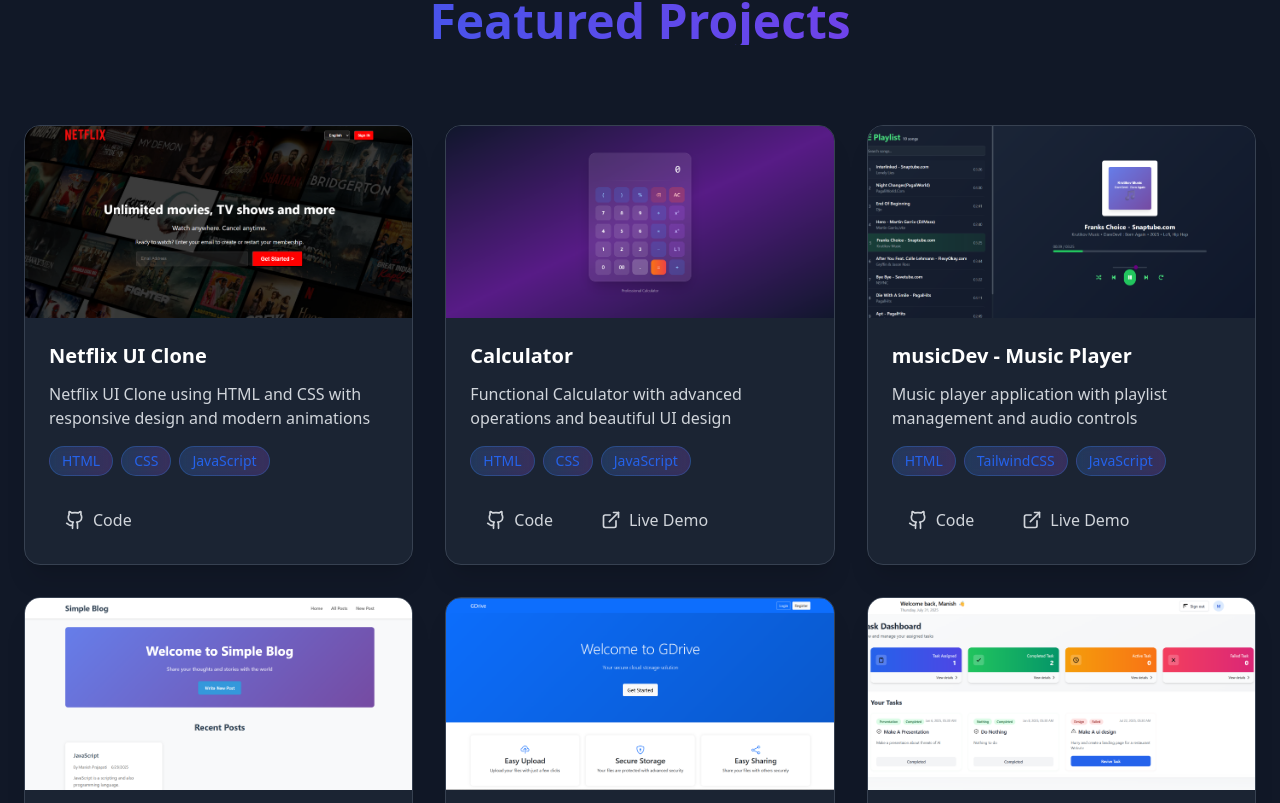
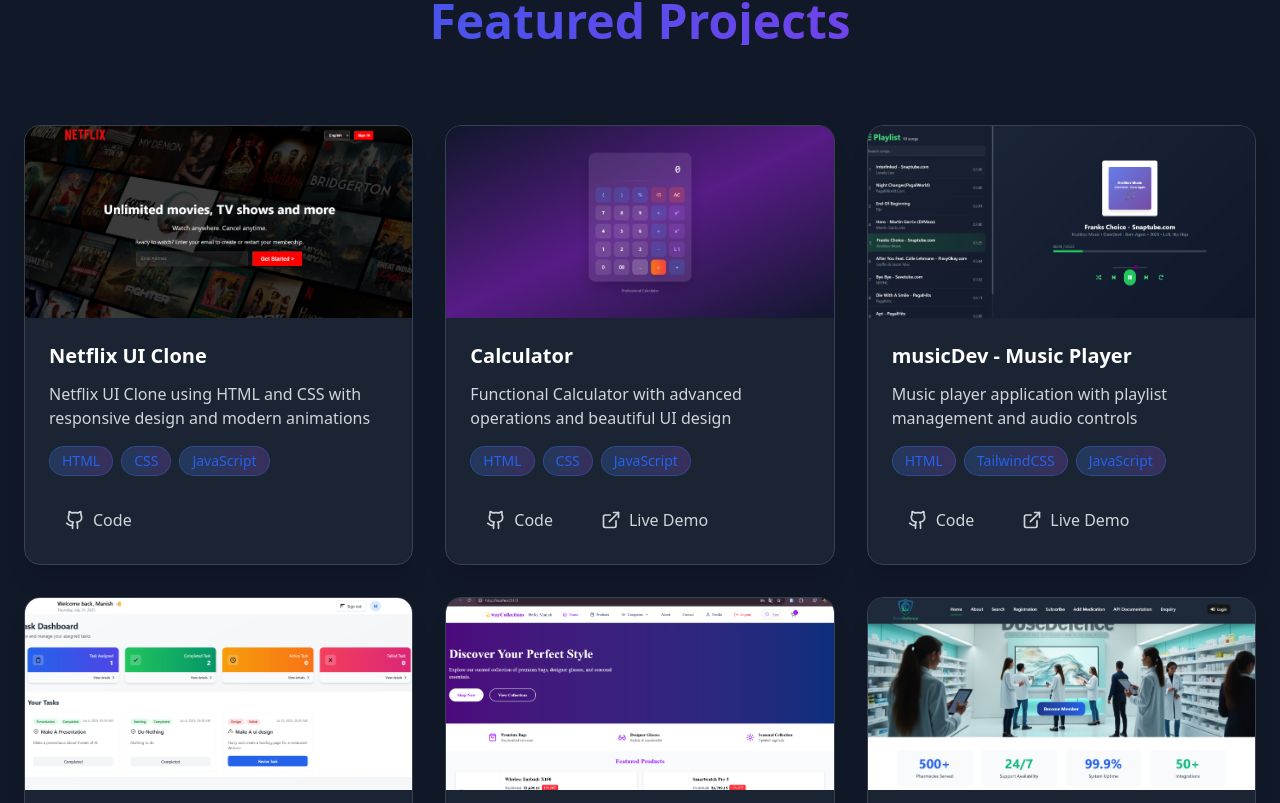
Before and after one commit to codewithmanish102003/Portfolio, a React (Vite) app: page / in a window 1280 px wide. Shown: the part 1577-2380 px from the top of the page. Built offline with nearby package versions, Linux system fonts and the light colour scheme.

Commit message:
projects update

```diff
--- a/src/App.tsx
+++ b/src/App.tsx
@@ -545,24 +545,24 @@
                 live: "https://musicdevplay.netlify.app/",
                 gradient: "from-pink-500 to-red-500"
               },
-              {
-                title: "Simple Blog",
-                description: "A feature-rich blog application with user authentication and content management",
-                image: "blogweb.png",
-                tech: ["NodeJS", "ExpressJS", "SQLite", "EJS", "TailwindCSS"],
-                github: "https://github.com/codewithmanish102003/BLog-Website",
-                live: "https://simple-blog-8dsc.onrender.com/",
-                gradient: "from-green-500 to-emerald-500"
-              },
-              {
-                title: "GDrive",
-                description: "Cloud storage solution for uploading, storing and downloading documents securely",
-                image: "gdrive.png",
-                tech: ["NodeJS", "ExpressJS", "EJS", "TailwindCSS"],
-                github: "https://github.com/codewithmanish102003/GDrive",
-                live: "https://gdrive-g9z9.onrender.com",
-                gradient: "from-purple-500 to-pink-500"
-              },
+              // {
+              //   title: "Simple Blog",
+              //   description: "A feature-rich blog application with user authentication and content management",
+              //   image: "blogweb.png",
+              //   tech: ["NodeJS", "ExpressJS", "SQLite", "EJS", "TailwindCSS"],
+              //   github: "https://github.com/codewithmanish102003/BLog-Website",
+              //   live: "https://simple-blog-8dsc.onrender.com/",
+              //   gradient: "from-green-500 to-emerald-500"
+              // },
+              // {
+              //   title: "GDrive",
+              //   description: "Cloud storage solution for uploading, storing and downloading documents securely",
+              //   image: "gdrive.png",
+              //   tech: ["NodeJS", "ExpressJS", "EJS", "TailwindCSS"],
+              //   github: "https://github.com/codewithmanish102003/GDrive",
+              //   live: "https://gdrive-g9z9.onrender.com",
+              //   gradient: "from-purple-500 to-pink-500"
+              // },
               {
                 title: "Employee Task Management",
                 description: "Real-time task management system with advanced features and analytics",
@@ -573,12 +573,21 @@
                 gradient: "from-orange-500 to-red-500"
               },
               {
-                title: "E-commerce Platform",
+                title: "Starway Collections - E-commerce Website",
                 description: "Full-featured e-commerce website with cart management and secure checkout",
                 image: "ecommerce2.png",
                 tech: ["React", "NodeJS", "ExpressJS", "MongoDB", "Tailwind", "Redux"],
-                github: "https://github.com/codewithmanish102003/New-folder",
+                // github: "https://github.com/codewithmanish102003/New-folder",
                 gradient: "from-indigo-500 to-purple-500"
+              },
+              {
+                title:"Dosedefence - Pharmacy Centralized Management System",
+                description: "A comprehensive platform for managing pharmacy operations, including inventory, sales, and customer management.",
+                image: "dosedefence.png",
+                tech: ["React", "NodeJS", "ExpressJS", "MongoDB", "Tailwind"],
+                // github: "https://github.com/codewithmanish102003/DoseDefence",
+                live: "https://dosedefence.com",
+                gradient: "from-pink-500 to-red-500"
               }
             ].map((project, index) => (
               <div key={index} className="project-card group cursor-pointer" onClick={() => { setSelectedProject(project); setModalOpen(true); }}>
```
Also changed, not shown: public/dosedefence.png (added).
